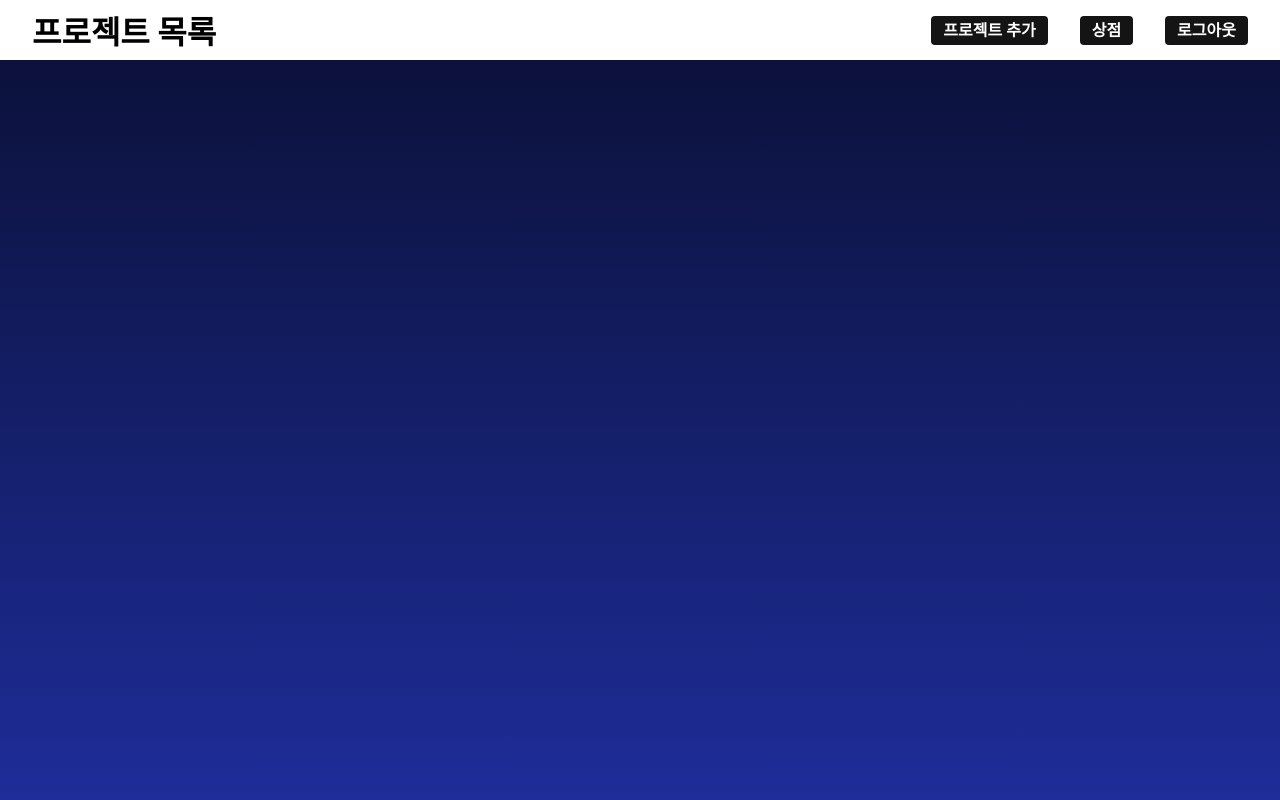
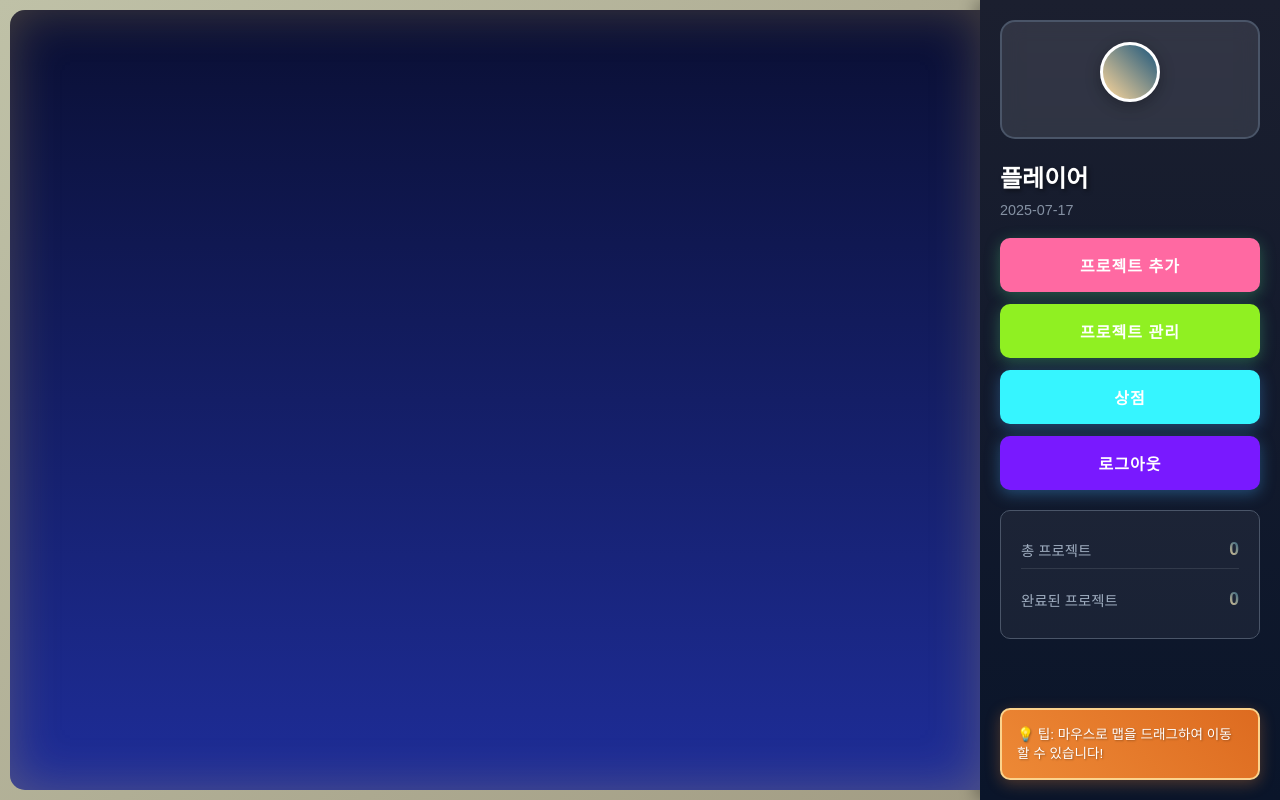
Before and after one commit to isreal-6/it-project, a React (Create React App) app: page /home in a window 1280 px wide. Built offline with nearby package versions, Linux system fonts and the light colour scheme.

Commit message:
게임ui 느낌으로 수정, 프로젝트 관리창 루트 추가

```diff
--- a/src/App.js
+++ b/src/App.js
@@ -6,6 +6,7 @@ import LandingPage from "./Routes/LandingPage";
 import SignupPage from "./Routes/SignupPage";
 import LoginPage from "./Routes/LoginPage";
 import Store from "./Routes/Store";
+import ProjectManage from "./Routes/ProjectManage"
 
 function App() {
   return (
@@ -16,6 +17,7 @@ function App() {
         <Route path="/login" element={<LoginPage />} />
         <Route path="/home" element={<Home />} />
         <Route path="/store" element={<Store />} />
+        <Route path="/manage" element={<ProjectManage />}/>
         <Route path="/project/:id" element={<Detail />}/>
         <Route path="/project/:id/:id2" element={<DetailTodo />}/>
       </Routes>
--- a/src/Routes/Home.css
+++ b/src/Routes/Home.css
@@ -1,41 +1,263 @@
-.header {
+/* Game Style Layout */
+.game-container {
   display: flex;
-  justify-content: space-between; /* flex-end에서 space-between으로 변경 */
-  align-items: center;
-  width: 100%;
-  height: 60px;
-  background: #FFFFFF;
-  position: fixed;
-  top: 0;
-  left: 0;
-  z-index: 10;
-  padding: 0 2rem;
-  box-sizing: border-box;
-  gap: 2rem;
+  height: 100vh;
+  background: linear-gradient(135deg, #bfc1a7 0%,#9d967e 100%);
+  font-family: 'Arial', sans-serif;
 }
 
-.header-buttons-section {
+/* 메인 맵 영역 */
+.map-area {
+  flex: 1;
+  background: linear-gradient(180deg, #0A0F33 0%, #1E2D99 100%);
+  border-radius: 15px 0 0 15px;
+  margin: 10px 0 10px 10px;
+  position: relative;
+  overflow: hidden;
+  box-shadow: inset 0 0 50px rgba(205, 177, 92, 0.3);
+}
+
+/* 사이드바 */
+.sidebar {
+  width: 300px;
+  background: linear-gradient(180deg, #1b1f2f 0%, #0a152a 100%);
   display: flex;
+  flex-direction: column;
+  padding: 20px;
+  gap: 20px;
+  box-shadow: -5px 0 15px rgba(0, 0, 0, 0.3);
+}
+
+/* 프로필 섹션 */
+.profile-section {
+  text-align: center;
+  padding: 20px;
+  background: rgba(255, 255, 255, 0.1);
+  border-radius: 15px;
+  border: 2px solid #4a5568;
+  backdrop-filter: blur(10px);
+}
+
+.profile-avatar {
+  margin-bottom: 15px;
+}
+
+.avatar-circle {
+  width: 60px;
+  height: 60px;
+  border-radius: 50%;
+  background: linear-gradient(45deg, #ffd89b 0%, #19547b 100%);
+  border: 3px solid #ffffff;
+  margin: 0 auto;
+  box-shadow: 0 4px 15px rgba(0, 0, 0, 0.3);
+}
+
+.profile-name {
+  color: #ffffff;
+  font-size: 1.5rem;
+  font-weight: bold;
+  margin: 0 0 8px 0;
+  text-shadow: 2px 2px 4px rgba(0, 0, 0, 0.5);
+}
+
+.profile-date {
+  color: #a0aec0;
+  font-size: 0.9rem;
+  margin: 0;
+  opacity: 0.8;
+}
+
+/* 메뉴 섹션 */
+.menu-section {
+  display: flex;
+  flex-direction: column;
+  gap: 12px;
+}
+
+.game-button {
+  padding: 15px 20px;
+  border: none;
+  border-radius: 10px;
+  font-size: 1rem;
+  font-weight: bold;
+  cursor: pointer;
+  transition: all 0.3s ease;
+  text-transform: uppercase;
+  letter-spacing: 1px;
+  position: relative;
+  overflow: hidden;
+}
+
+.game-button::before {
+  content: '';
+  position: absolute;
+  top: 0;
+  left: -100%;
+  width: 100%;
+  height: 100%;
+  background: linear-gradient(90deg, transparent, rgba(255, 255, 255, 0.2), transparent);
+  transition: left 0.5s;
+}
+
+.game-button:hover::before {
+  left: 100%;
+}
+
+.game-button.add-project {
+  background: #ff69a2;
+  color: white;
+  box-shadow: 0 4px 15px rgba(72, 187, 120, 0.4);
+}
+
+.game-button.add-project:hover {
+  transform: translateY(-2px);
+  box-shadow: 0 6px 20px rgba(72, 187, 120, 0.6);
+}
+
+.game-button.manage {
+  background: #90f022;
+  color: white;
+  box-shadow: 0 4px 15px rgba(72, 187, 120, 0.4);
+}
+
+.game-button.manage:hover {
+  transform: translateY(-2px);
+  box-shadow: 0 6px 20px rgba(72, 187, 120, 0.6);
+}
+
+.game-button.store {
+  background: #36f5ff;
+  color: white;
+  box-shadow: 0 4px 15px rgba(66, 153, 225, 0.4);
+}
+
+.game-button.store:hover {
+  transform: translateY(-2px);
+  box-shadow: 0 6px 20px rgba(66, 153, 225, 0.6);
+}
+
+.game-button.logout {
+  background: #7919ff;
+  color: white;
+  box-shadow: 0 4px 15px rgba(66, 153, 225, 0.4);
+}
+
+.game-button.logout:hover {
+  transform: translateY(-2px);
+  box-shadow: 0 6px 20px rgba(66, 153, 225, 0.6);
+}
+
+/* 상태 섹션 */
+.status-section {
+  background: rgba(255, 255, 255, 0.05);
+  border-radius: 10px;
+  padding: 20px;
+  border: 1px solid #4a5568;
+}
+
+.status-item {
+  display: flex;
+  justify-content: space-between;
   align-items: center;
-  justify-content: flex-end;
-  gap: 2rem;
+  margin-bottom: 12px;
+  padding: 8px 0;
+  border-bottom: 1px solid rgba(255, 255, 255, 0.1);
 }
-.header-button{
-  display: flex;
-  padding: 5px 12px;
-  background: #141414;
-  border: none;
-  border-radius: 4px;
-  font-family: 'Inter', sans-serif;
-  font-style: normal;
-  font-weight: 600;
-  font-size: 16px;
-  line-height: 19px;
-  color: #FFFFFF;
-  text-decoration: none;
-  transition: background-color 0.3s ease;
+
+.status-item:last-child {
+  margin-bottom: 0;
+  border-bottom: none;
+}
+
+.status-label {
+  color: #a0aec0;
+  font-size: 0.9rem;
+}
+
+.status-value {
+  color: #ffffff;
+  font-weight: bold;
+  font-size: 1.1rem;
+  background: linear-gradient(45deg, #ffd89b 0%, #19547b 100%);
+  -webkit-background-clip: text;
+  -webkit-text-fill-color: transparent;
+  background-clip: text;
+}
+
+/* 팁 섹션 */
+.tip-section {
+  margin-top: auto;
+}
+
+.tip-box {
+  background: linear-gradient(45deg, #ed8936 0%, #dd6b20 100%);
+  border-radius: 10px;
+  padding: 15px;
+  border: 2px solid #fbd38d;
+  box-shadow: 0 4px 15px rgba(237, 137, 54, 0.3);
+}
+
+.tip-box p {
+  color: white;
+  margin: 0;
+  font-size: 0.85rem;
+  line-height: 1.4;
+  text-shadow: 1px 1px 2px rgba(0, 0, 0, 0.3);
+}
+
+/* 기존 헤더 스타일 제거 (더 이상 필요없음) */
+.header {
+  display: none;
 }
 
 .main-page {
-  background: linear-gradient(180deg, #0A0F33 0%, #1E2D99 100%);
+  display: none;
 }
+
+/* 반응형 처리 */
+@media (max-width: 768px) {
+  .game-container {
+    flex-direction: column;
+  }
+
+  .sidebar {
+    width: 100%;
+    order: -1;
+    flex-direction: row;
+    padding: 10px;
+    overflow-x: auto;
+  }
+
+  .profile-section,
+  .menu-section,
+  .status-section,
+  .tip-section {
+    min-width: 200px;
+  }
+
+  .map-area {
+    border-radius: 0 0 15px 15px;
+    margin: 0 10px 10px 10px;
+  }
+}
+
+/* 애니메이션 효과 */
+@keyframes slideIn {
+  from {
+    opacity: 0;
+    transform: translateX(20px);
+  }
+  to {
+    opacity: 1;
+    transform: translateX(0);
+  }
+}
+
+.sidebar > * {
+  animation: slideIn 0.6s ease-out forwards;
+}
+
+.sidebar > *:nth-child(1) { animation-delay: 0.1s; }
+.sidebar > *:nth-child(2) { animation-delay: 0.2s; }
+.sidebar > *:nth-child(3) { animation-delay: 0.3s; }
+.sidebar > *:nth-child(4) { animation-delay: 0.4s; }
--- a/src/Routes/Home.js
+++ b/src/Routes/Home.js
@@ -38,7 +38,6 @@ function Home() {
     };
   });
 
-
   const getPosition = (id) => {
     const pos = positions[id];
     return pos
@@ -49,7 +48,6 @@ function Home() {
       : { top: 0, left: 0 };
   };
 
-
   const getRadius = (priority) => {
     if (priority === "상") return 75;
     if (priority === "중") return 55;
@@ -57,6 +55,9 @@ function Home() {
   };
 
   const handleMouseDown = (e) => {
+    // 사이드바 영역은 드래그 제외
+    if (e.target.closest('.sidebar')) return;
+
     setIsDragging(true);
     setLastMousePos({ x: e.clientX, y: e.clientY });
   };
@@ -80,7 +81,6 @@ function Home() {
     setLastMousePos(null);
   };
 
-
   const handleAddProject = (newProject) => {
     const id = Date.now();
     const project = {
@@ -91,10 +91,11 @@ function Home() {
 
     const radius = getRadius(project.priority);
     const padding = 20;
-    const tryLimit = 500; // 시도 횟수 증가
-    const screenWidth = window.innerWidth;
+    const tryLimit = 500;
+    // 맵 영역만 고려 (사이드바 제외)
+    const mapWidth = window.innerWidth - 300; // 사이드바 너비 300px
     const screenHeight = window.innerHeight;
-    const centerX = screenWidth / 2;
+    const centerX = mapWidth / 2;
     const centerY = screenHeight / 2;
 
     const tempPositions = { ...positions };
@@ -112,30 +113,26 @@ function Home() {
       });
     };
 
-    const isWithinScreen = (cx, cy, r) => {
-      return cx - r >= 0 && cx + r <= screenWidth && cy - r >= 0 && cy + r <= screenHeight;
+    const isWithinMapArea = (cx, cy, r) => {
+      return cx - r >= 0 && cx + r <= mapWidth && cy - r >= 0 && cy + r <= screenHeight;
     };
 
     const numExisting = Object.keys(tempPositions).length;
 
     if (numExisting === 0) {
-      // 첫 프로젝트는 중앙에
       x = centerX;
       y = centerY;
       tempPositions[id] = { x, y, radius };
       placed = true;
     } else {
-      // 1단계: 기존 프로젝트들 주변의 빈 공간 탐색 (가까운 거리부터)
-      const maxDistance = Math.max(screenWidth, screenHeight);
-      const step = radius + padding; // 탐색 간격
+      const maxDistance = Math.max(mapWidth, screenHeight);
+      const step = radius + padding;
 
       for (let distance = step; distance <= maxDistance && !placed && attempt < tryLimit; distance += step) {
-        // 각 거리에서 원형으로 탐색
         const circumference = 2 * Math.PI * distance;
-        const angleStep = Math.max(0.1, (2 * Math.PI) / Math.max(8, circumference / (radius * 2))); // 적절한 각도 간격
+        const angleStep = Math.max(0.1, (2 * Math.PI) / Math.max(8, circumference / (radius * 2)));
 
         for (let angle = 0; angle < 2 * Math.PI && !placed && attempt < tryLimit; angle += angleStep) {
-          // 기존의 모든 프로젝트를 중심으로 탐색
           const existingPositions = Object.values(tempPositions);
 
           for (const existingPos of existingPositions) {
@@ -146,7 +143,7 @@ function Home() {
 
             attempt++;
 
-            if (isWithinScreen(cx, cy, radius) && !isOverlapping(cx, cy, radius, tempPositions)) {
+            if (isWithinMapArea(cx, cy, radius) && !isOverlapping(cx, cy, radius, tempPositions)) {
               x = cx;
               y = cy;
               tempPositions[id] = { x, y, radius };
@@ -157,11 +154,10 @@ function Home() {
         }
       }
 
-      // 2단계: 여전히 배치되지 않았다면, 전체 화면을 그리드로 탐색
       if (!placed) {
         const gridSize = Math.min(radius * 2 + padding, 50);
 
-        for (let gx = radius; gx <= screenWidth - radius && !placed && attempt < tryLimit; gx += gridSize) {
+        for (let gx = radius; gx <= mapWidth - radius && !placed && attempt < tryLimit; gx += gridSize) {
           for (let gy = radius; gy <= screenHeight - radius && !placed && attempt < tryLimit; gy += gridSize) {
             attempt++;
 
@@ -176,11 +172,10 @@ function Home() {
         }
       }
 
-      // 3단계: 마지막 수단으로 랜덤 배치 시도
       if (!placed) {
         const maxRandomAttempts = 200;
         for (let i = 0; i < maxRandomAttempts && !placed; i++) {
-          const rx = radius + Math.random() * (screenWidth - 2 * radius);
+          const rx = radius + Math.random() * (mapWidth - 2 * radius);
           const ry = radius + Math.random() * (screenHeight - 2 * radius);
 
           if (!isOverlapping(rx, ry, radius, tempPositions)) {
@@ -202,7 +197,6 @@ function Home() {
     setPositions(tempPositions);
   };
 
-
   const editProject = (updatedProject) => {
     setProjects((prev) =>
      prev.map((p) => (p.id === updatedProject.id ? updatedProject : p))
@@ -218,23 +212,18 @@ function Home() {
     });
   };
 
+  const getCurrentDate = () => {
+    const today = new Date();
+    return today.toISOString().split('T')[0];
+  };
 
   return (
-    <div style={{ display: "flex", flexDirection: "column", height: "100vh", }}>
-      <header className="header">
-        <h1>프로젝트 목록</h1>
-        <div className="header-buttons-section">
-          <button className="header-button" onClick={() => setShowForm(true)}>프로젝트 추가</button>
-          <button className="header-button" onClick={() => navigate("/store")}>상점</button>
-          <button className="header-button" onClick={() => navigate("/")}>로그아웃</button>
-        </div>
-      </header>
-
+    <div className="game-container">
+      {/* 메인 맵 영역 */}
       <div
-        className="main-page"
+        className="map-area"
         onMouseDown={handleMouseDown}
         style={{
-          flex: 1,
           position: "relative",
           overflow: "hidden",
           userSelect: isDragging ? "none" : "auto",
@@ -258,9 +247,71 @@ function Home() {
           />
         )}
       </div>
+
+      {/* 게임 스타일 사이드바 */}
+      <div className="sidebar">
+        {/* 프로필 섹션 */}
+        <div className="profile-section">
+          <div className="profile-avatar">
+            <div className="avatar-circle"></div>
+          </div>
+        </div>
+        <div className="profile-info">
+          <h2 className="profile-name">플레이어</h2>
+          <p className="profile-date">{getCurrentDate()}</p>
+        </div>
+
+        {/* 메뉴 버튼들 */}
+        <div className="menu-section">
+          <button
+            className="game-button add-project"
+            onClick={() => setShowForm(true)}
+          >
+            프로젝트 추가
+          </button>
+          <button
+            className="game-button manage"
+            onClick={() => navigate("/manage")}
+          >
+            프로젝트 관리
+          </button>
+          <button
+            className="game-button store"
+            onClick={() => navigate("/store")}
+          >
+            상점
+          </button>
+          <button
+            className="game-button logout"
+            onClick={() => navigate("/")}
+          >
+            로그아웃
+          </button>
+        </div>
+
+        {/* 상태 정보 */}
+        <div className="status-section">
+          <div className="status-item">
+            <span className="status-label">총 프로젝트</span>
+            <span className="status-value">{projects.length}</span>
+          </div>
+          <div className="status-item">
+            <span className="status-label">완료된 프로젝트</span>
+            <span className="status-value">
+              {projects.filter(p => p.status === '완료').length}
+            </span>
+          </div>
+        </div>
+
+        {/* 하단 팁 */}
+        <div className="tip-section">
+          <div className="tip-box">
+            <p>💡 팁: 마우스로 맵을 드래그하여 이동할 수 있습니다!</p>
+          </div>
+        </div>
+      </div>
     </div>
   );
-
 }
 
 export default Home;
--- /dev/null
+++ b/src/Routes/ProjectManage.jsx
@@ -0,0 +1,5 @@
+function ProjectManage() {
+    return
+}
+
+export default ProjectManage
```
Also changed, not shown: src/Routes/ProjectManage.css (added).
